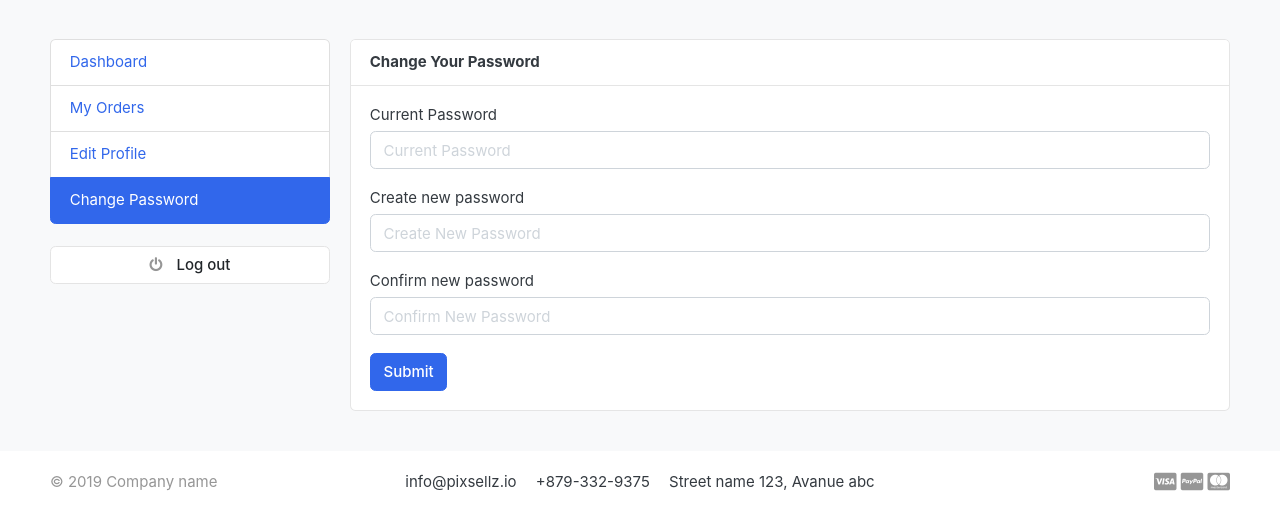
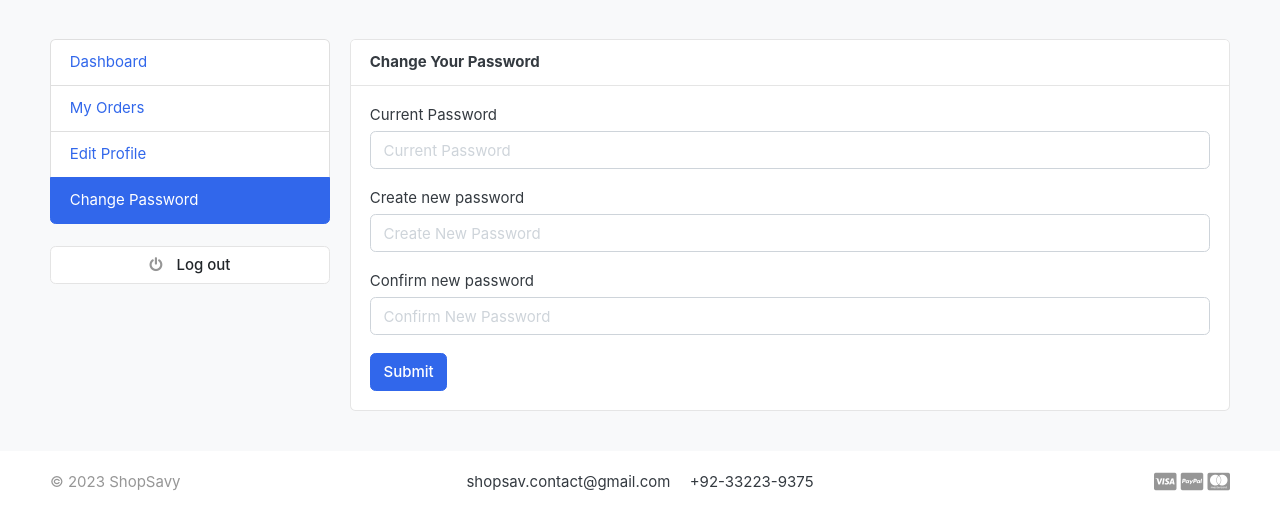
Before and after one commit to Umer-Ishtiaq-4/ecommerce-app, a Django app: page /accounts/change_password/ in a window 1280 px wide. Shown: the part 354-868 px from the top of the page. Run offline with Django 3.2, Linux system fonts and the light colour scheme; the visitor is signed in with stand-in values (Sample User, id 1); data that the repository does not hold is empty; some libraries are stand-ins or nearby versions; some web fonts are replaced; grey boxes are pictures that could not be loaded.

Commit message:
Footer Updatedd

```diff
--- a/templates/includes/footer.html
+++ b/templates/includes/footer.html
@@ -3,12 +3,12 @@
 	<div class="container">
 		<section class="footer-bottom row">
 			<div class="col-md-2">
-				<p class="text-muted"> &copy 2019 Company name </p>
+				<p class="text-muted"> &copy 2023 ShopSavy </p>
 			</div>
 			<div class="col-md-8 text-md-center">
-				<span  class="px-2">info@pixsellz.io</span>
-				<span  class="px-2">+879-332-9375</span>
-				<span  class="px-2">Street name 123, Avanue abc</span>
+				<span  class="px-2">shopsav.contact@gmail.com</span>
+				<span  class="px-2">+92-33223-9375</span>
+				<!-- <span  class="px-2">Street name 123, Avanue abc</span> -->
 			</div>
 			<div class="col-md-2 text-md-right text-muted">
 				<i class="fab fa-lg fa-cc-visa"></i>
```
